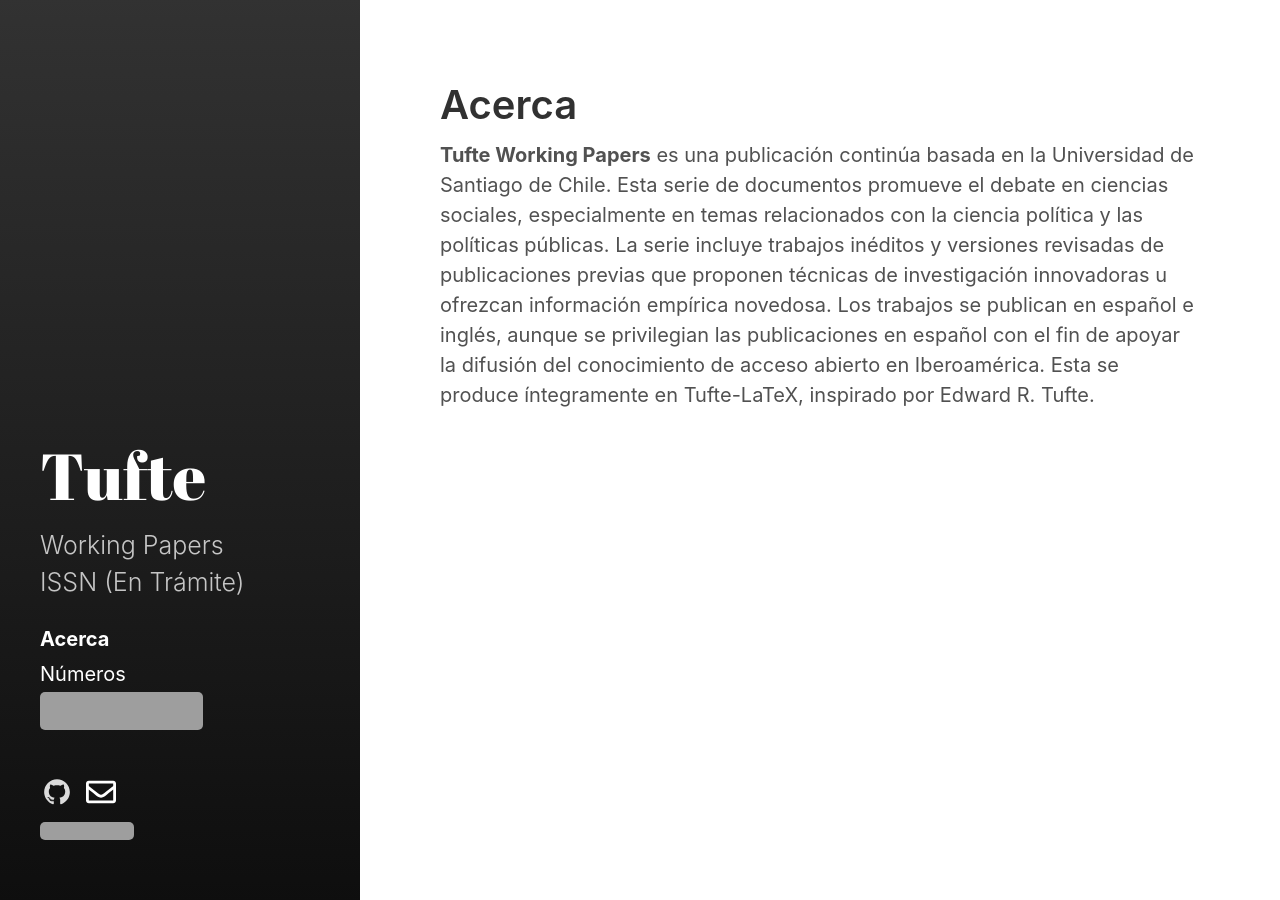
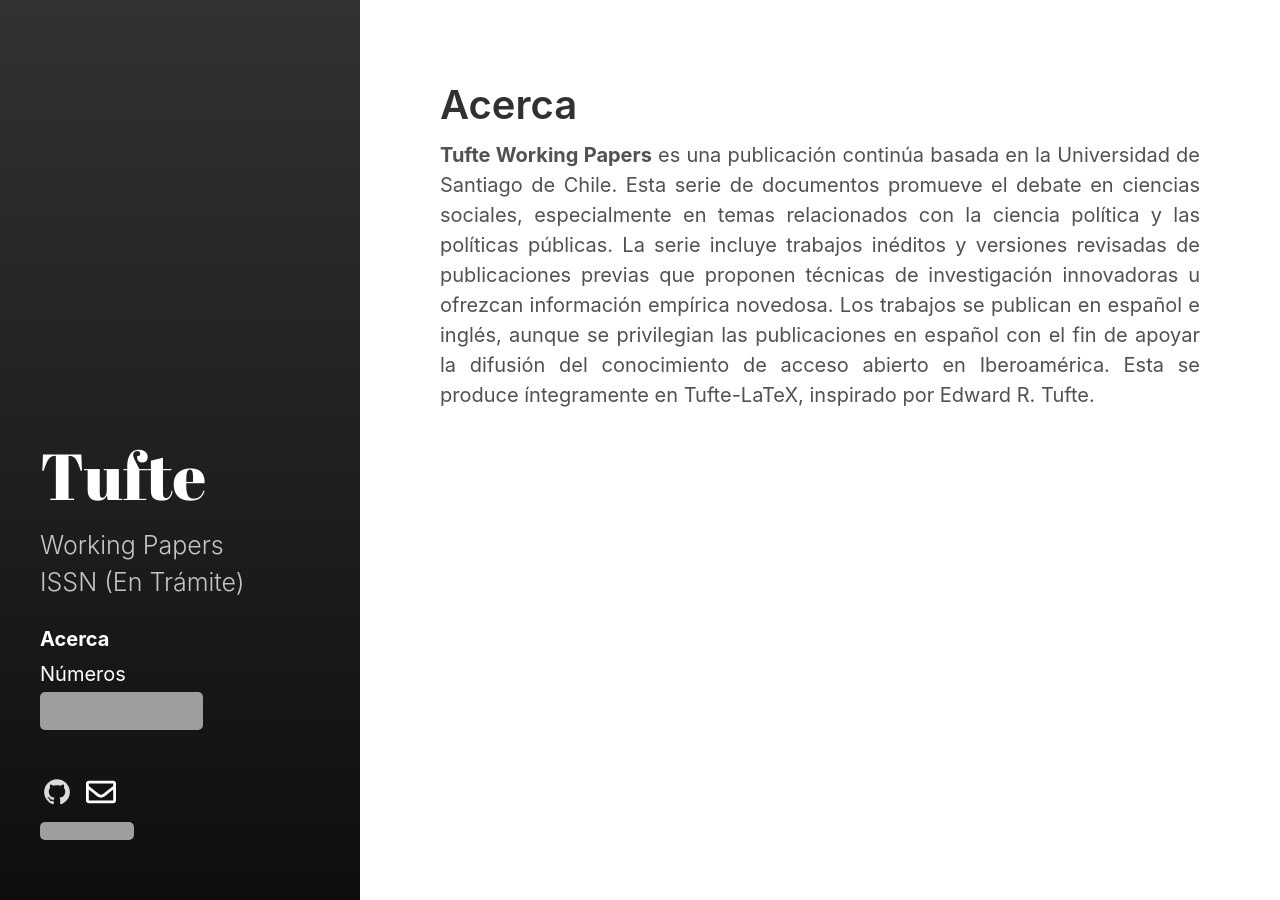
Before and after one commit to training-datalab/tuftepapers.com, a Jekyll site: the page built from index.html, in a window 1280 px wide. Built offline with Jekyll 4.4.1, drawn with Linux system fonts in a browser that asks for light colours; the list of posts is cut into pages by our own code; grey boxes are pictures that could not be loaded.

Commit message:
Update index.html

```diff
--- a/index.html
+++ b/index.html
@@ -3,4 +3,4 @@
 title: Acerca
 ---
 
-<b>Tufte Working Papers</b> es una publicación continúa basada en la Universidad de Santiago de Chile. Esta serie de documentos promueve el debate en ciencias sociales, especialmente en temas relacionados con la ciencia política y las políticas públicas. La serie incluye trabajos inéditos y versiones revisadas de publicaciones previas que proponen técnicas de investigación innovadoras u ofrezcan información empírica novedosa. Los trabajos se publican en español e inglés, aunque se privilegian las publicaciones en español con el fin de apoyar la difusión del conocimiento de acceso abierto en Iberoamérica. Esta se produce íntegramente en Tufte-LaTeX, inspirado por Edward R. Tufte.
+<p align=" justify"><b>Tufte Working Papers</b> es una publicación continúa basada en la Universidad de Santiago de Chile. Esta serie de documentos promueve el debate en ciencias sociales, especialmente en temas relacionados con la ciencia política y las políticas públicas. La serie incluye trabajos inéditos y versiones revisadas de publicaciones previas que proponen técnicas de investigación innovadoras u ofrezcan información empírica novedosa. Los trabajos se publican en español e inglés, aunque se privilegian las publicaciones en español con el fin de apoyar la difusión del conocimiento de acceso abierto en Iberoamérica. Esta se produce íntegramente en Tufte-LaTeX, inspirado por Edward R. Tufte.</p>
```
